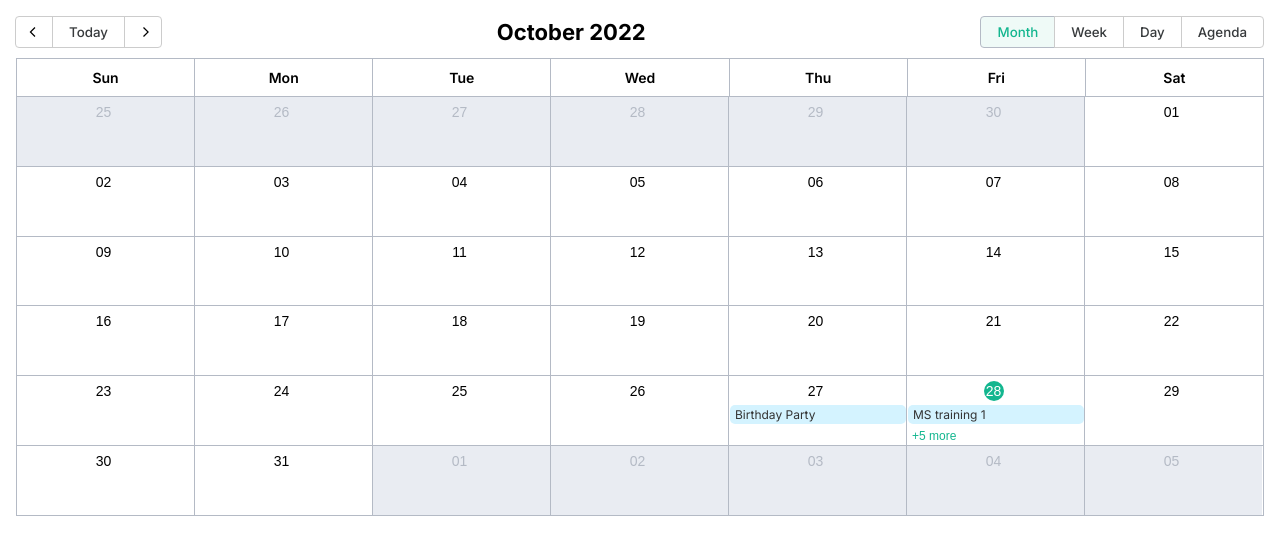
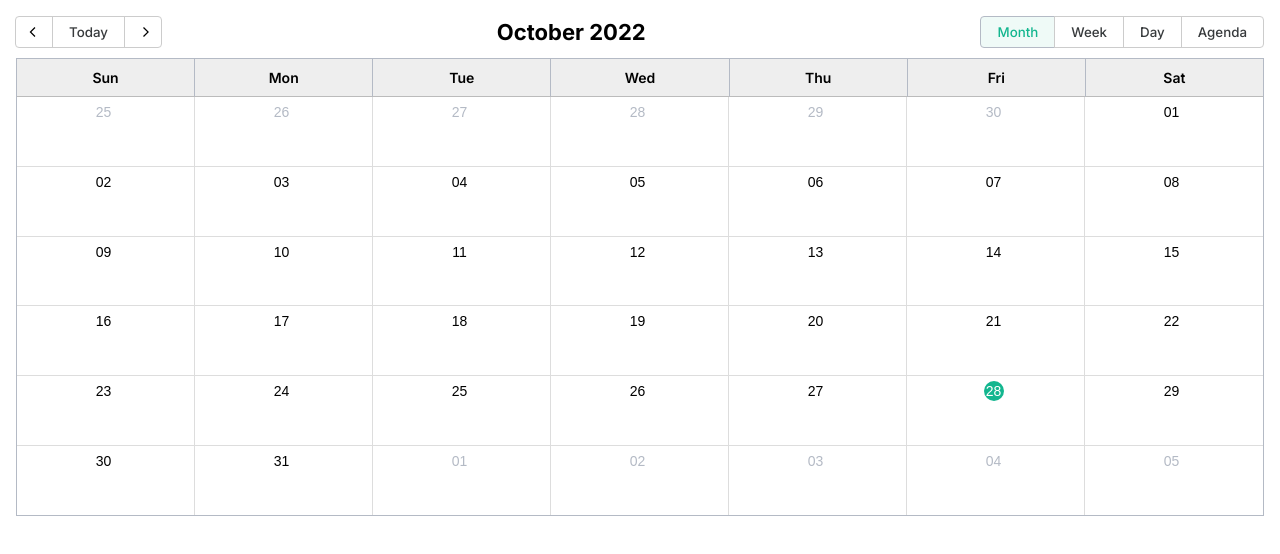
Before and after one commit to intelligaia/react-big-calendar, a React (Create React App) app: page / in a window 1280 px wide. Shown: the top 554 px of the page. Built offline with nearby package versions, Linux system fonts and the light colour scheme.

Commit message:
theme updates for V2

```diff
--- a/src/App.js
+++ b/src/App.js
@@ -1,4 +1,3 @@
-
 import { Calendar, momentLocalizer } from "react-big-calendar";
 import moment from "moment";
 
@@ -10,60 +9,59 @@ const events = [
   {
     id: 0,
     title: "Board meeting",
-    start: new Date(2022, 9, 28, 9, 0, 0),
-    end: new Date(2022, 9, 28, 13, 0, 0),
+    start: new Date(2022, 10, 28, 9, 0, 0),
+    end: new Date(2022, 10, 28, 13, 0, 0),
     resourceId: 1,
   },
   {
     id: 1,
     title: "MS training 1",
     allDay: true,
-    start: new Date(2022, 9, 28, 14, 0, 0),
-    end: new Date(2022, 9, 28, 16, 30, 0),
+    start: new Date(2022, 10, 28, 14, 0, 0),
+    end: new Date(2022, 10, 28, 16, 30, 0),
     resourceId: 2,
   },
   {
     id: 2,
     title: "MS training 2",
     allDay: true,
-    start: new Date(2022, 9, 28, 14, 0, 0),
-    end: new Date(2022, 9, 28, 16, 30, 0),
+    start: new Date(2022, 10, 28, 14, 0, 0),
+    end: new Date(2022, 10, 28, 16, 30, 0),
     resourceId: 2,
   },
   {
     id: 4,
     title: "MS training 3",
     allDay: true,
-    start: new Date(2022, 9, 28, 14, 0, 0),
-    end: new Date(2022, 9, 28, 16, 30, 0),
+    start: new Date(2022, 10, 28, 14, 0, 0),
+    end: new Date(2022, 10, 28, 16, 30, 0),
     resourceId: 2,
   },
   {
     id: 5,
     title: "MS training 4",
     allDay: true,
-    start: new Date(2022, 9, 28, 14, 0, 0),
-    end: new Date(2022, 9, 28, 16, 30, 0),
+    start: new Date(2022, 10, 28, 14, 0, 0),
+    end: new Date(2022, 10, 28, 16, 30, 0),
     resourceId: 2,
   },
   {
     id: 6,
     title: "Team lead meeting",
-    start: new Date(2022, 9, 28, 5, 30, 0),
-    end: new Date(2022, 9, 28, 6, 30, 0),
+    start: new Date(2022, 10, 28, 5, 30, 0),
+    end: new Date(2022, 10, 28, 6, 30, 0),
     resourceId: 3,
   },
   {
     id: 11,
     title: "Birthday Party",
-    start: new Date(2022, 9, 27, 7, 0, 0),
-    end: new Date(2022, 9, 27, 10, 30, 0),
+    start: new Date(2022, 10, 27, 7, 0, 0),
+    end: new Date(2022, 10, 27, 10, 30, 0),
     resourceId: 4,
   },
 ];
 
 function App() {
-
   return (
     <div>
       <Calendar
--- a/src/customBigCalendar.css
+++ b/src/customBigCalendar.css
@@ -8,7 +8,7 @@
   -webkit-transition: all 0.1s 0.1s;
   transition: all 0.2s 0.1s;
   line-height: 18px;
-  font-family: 'Inter', sans-serif;
+  font-family: "Inter", sans-serif;
   font-weight: 500;
 }
 
@@ -23,7 +23,6 @@
   border-color: #b4bac5;
   box-shadow: none;
 }
-
 
 .rbc-toolbar .rbc-toolbar-label {
   font-size: 22px;
@@ -41,7 +40,7 @@
   border-left: 1px solid #b4bac5;
 }
 .rbc-day-bg + .rbc-day-bg {
-  border-left: 1px solid #b4bac5;
+  border-left: 1px solid #ddd;
 }
 
 .rbc-current .rbc-button-link {
@@ -83,7 +82,11 @@
 }
 
 .rbc-off-range-bg {
-  background: #e9ecf2;
+  background: #fff;
+}
+
+.rbc-off-range-bg .rbc-button-link {
+  color: #bbb;
 }
 
 .rbc-off-range {
@@ -93,13 +96,21 @@
 .rbc-month-view {
   border: 1px solid #b4bac5;
 }
+
+.rbc-time-content > .rbc-time-gutter,
+.rbc-time-header.rbc-overflowing {
+  background: #eee;
+}
+
 .rbc-month-view .rbc-header {
   padding: 10px 3px;
+  background: #eee;
+  border-bottom: 1px solid #bbb;
 }
 
 /* Only for RBC Time View ( Week ) */
-.rbc-time-view{
-  border-color: #B4BAC5;
+.rbc-time-view {
+  border-color: #b4bac5;
 }
 .rbc-time-view .rbc-header {
   padding: 10px 3px;
@@ -112,15 +123,21 @@
   span {
   font-weight: 600;
   font-size: 14px;
- }
+}
 .rbc-time-view .rbc-time-header .rbc-time-header-content > .rbc-row {
   min-height: 38px;
 }
-.rbc-time-view .rbc-time-header .rbc-time-header-content > .rbc-row .rbc-button-link {
+.rbc-time-view
+  .rbc-time-header
+  .rbc-time-header-content
+  > .rbc-row
+  .rbc-button-link {
   margin-top: 0;
 }
 
-.rbc-time-view .rbc-event { margin-top: 0px;}
+.rbc-time-view .rbc-event {
+  margin-top: 0px;
+}
 .rbc-time-slot .rbc-label {
   color: #333;
   font-size: 14px;
@@ -129,16 +146,23 @@
 
 .rbc-event,
 .rbc-day-slot .rbc-background-event,
-.rbc-event.rbc-selected, .rbc-day-slot .rbc-selected.rbc-background-event {
+.rbc-event.rbc-selected,
+.rbc-day-slot .rbc-selected.rbc-background-event {
   font-size: 12px;
-  background-color: #d4f3ff;
-  color: #333;
+  background-color: #1cbbfc;
+  color: #fff;
   outline: none;
-  margin-top: 5px
+  margin-top: 5px;
 }
-.rbc-event:hover{
-  background-color: #68D2FD;
-  color: #FFF;
+
+.rbc-event.rbc-selected {
+  background: #68d2fd;
+  color: #fff;
+}
+
+.rbc-event:hover {
+  background-color: #68d2fd;
+  color: #fff;
 }
 .rbc-day-slot .rbc-event,
 .rbc-day-slot .rbc-background-event {
@@ -146,24 +170,24 @@
 }
 
 .rbc-month-row + .rbc-month-row {
-  border-top: 1px solid #b4bac5;
+  border-top: 1px solid #ddd;
   flex: 1 0 0;
 }
-
-
 
 .rbc-btn-group:first-child > button:not(:first-child):not(:last-child) {
   background: url(assets/arrow_back_ios.svg) no-repeat 4px center;
   background-size: 25px 12px;
 }
 
-
 .rbc-btn-group:first-child > button:last-child:not(:first-child) {
   background: url(assets/arrow_forward_ios.svg) no-repeat 15px center;
   background-size: 12px 12px;
 }
 .rbc-btn-group:first-child > button:last-child:not(:first-child):hover,
-.rbc-btn-group:first-child > button:not(:first-child):not(:last-child):hover {filter: brightness(0) saturate(100%) invert(73%) sepia(52%) saturate(7436%) hue-rotate(132deg) brightness(100%) contrast(85%);}
+.rbc-btn-group:first-child > button:not(:first-child):not(:last-child):hover {
+  filter: brightness(0) saturate(100%) invert(73%) sepia(52%) saturate(7436%)
+    hue-rotate(132deg) brightness(100%) contrast(85%);
+}
 
 .rbc-btn-group {
   display: flex;
@@ -193,16 +217,16 @@
 }
 
 /* Agenda View */
-.rbc-agenda-view table.rbc-agenda-table
-{
-  border-color: #B4BAC5;
+.rbc-agenda-view table.rbc-agenda-table {
+  border-color: #ddd;
 }
+
 .rbc-agenda-view table.rbc-agenda-table thead > tr > th {
   padding: 10px;
+  background-color: #eee;
 }
-.rbc-agenda-view table.rbc-agenda-table tbody > tr + tr
-{
-  border-color: #B4BAC5;
+.rbc-agenda-view table.rbc-agenda-table tbody > tr + tr {
+  border-color: #b4bac5;
 }
 .rbc-agenda-view table.rbc-agenda-table tbody > tr > td {
   padding: 10px 10px;
@@ -210,32 +234,32 @@
   font-size: 14px;
   color: #333;
 }
-.rbc-agenda-view table.rbc-agenda-table tbody > tr > td:first-child{
+.rbc-agenda-view table.rbc-agenda-table tbody > tr > td:first-child {
   padding: 10px 18px 5px 10px;
-    border-right: solid 1px #b4bac5;
+  border-right: solid 1px #b4bac5;
 }
 
 .rbc-agenda-view table.rbc-agenda-table tbody > tr > td + td {
-  border-left: 1px solid #b4bac5
+  border-left: 1px solid #b4bac5;
 }
-.rbc-agenda-view table.rbc-agenda-table .rbc-agenda-time-cell{
+.rbc-agenda-view table.rbc-agenda-table .rbc-agenda-time-cell {
   padding-left: 10px;
 }
 
-.rbc-time-header.rbc-overflowing{
-  border-color: #B4BAC5;
+.rbc-time-header.rbc-overflowing {
+  border-color: #ddd;
 }
 
 .rbc-time-header-content {
-  border-color: #B4BAC5;
+  border-color: #ddd;
 }
 .rbc-time-content {
-  border-color: #B4BAC5;
+  border-color: #ddd;
 }
 .rbc-time-content > * + * > * {
-  border-color: #B4BAC5;
+  border-color: #ddd;
 }
 
-.rbc-timeslot-group{
-  border-color: #B4BAC5;
+.rbc-timeslot-group {
+  border-color: #ddd;
 }
```
